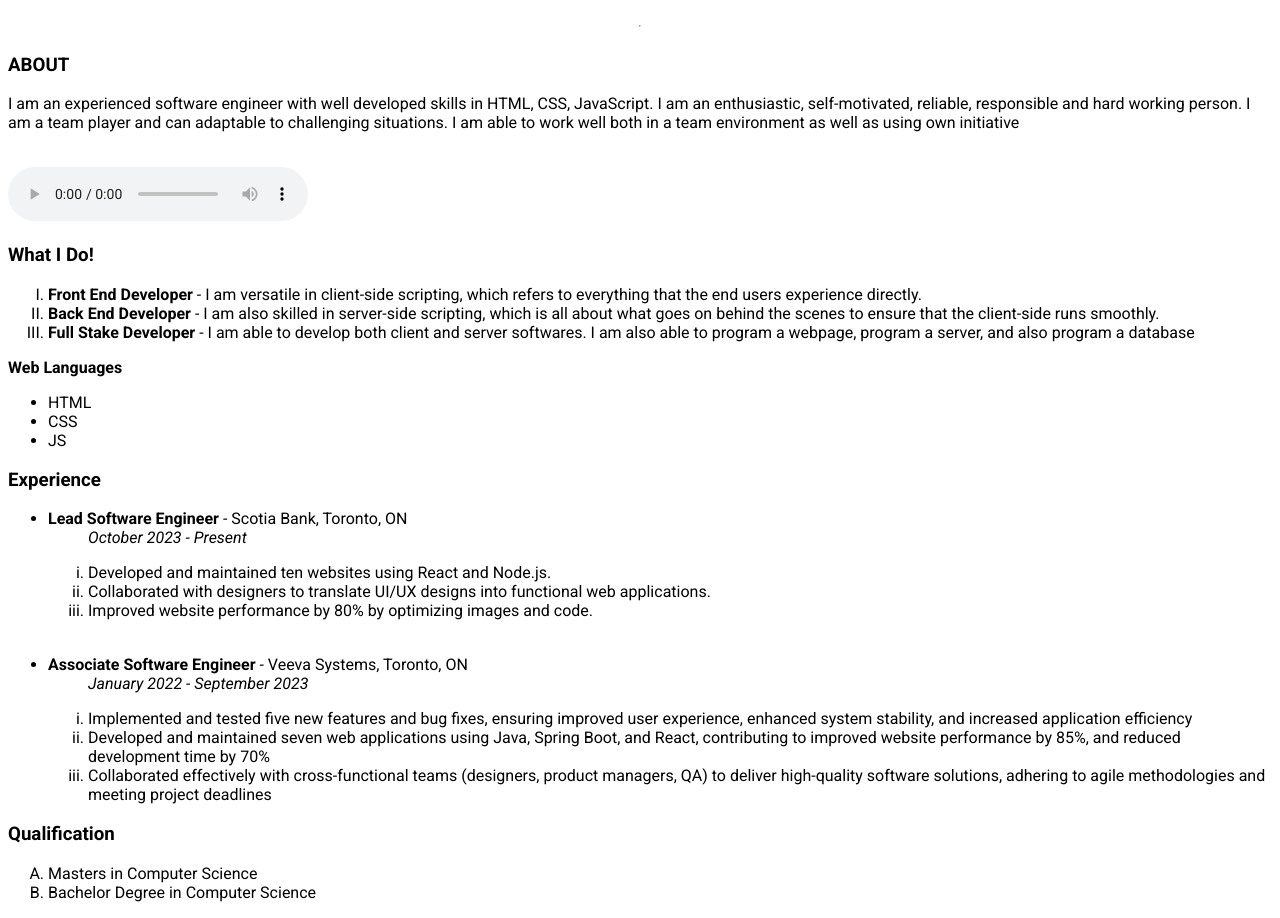
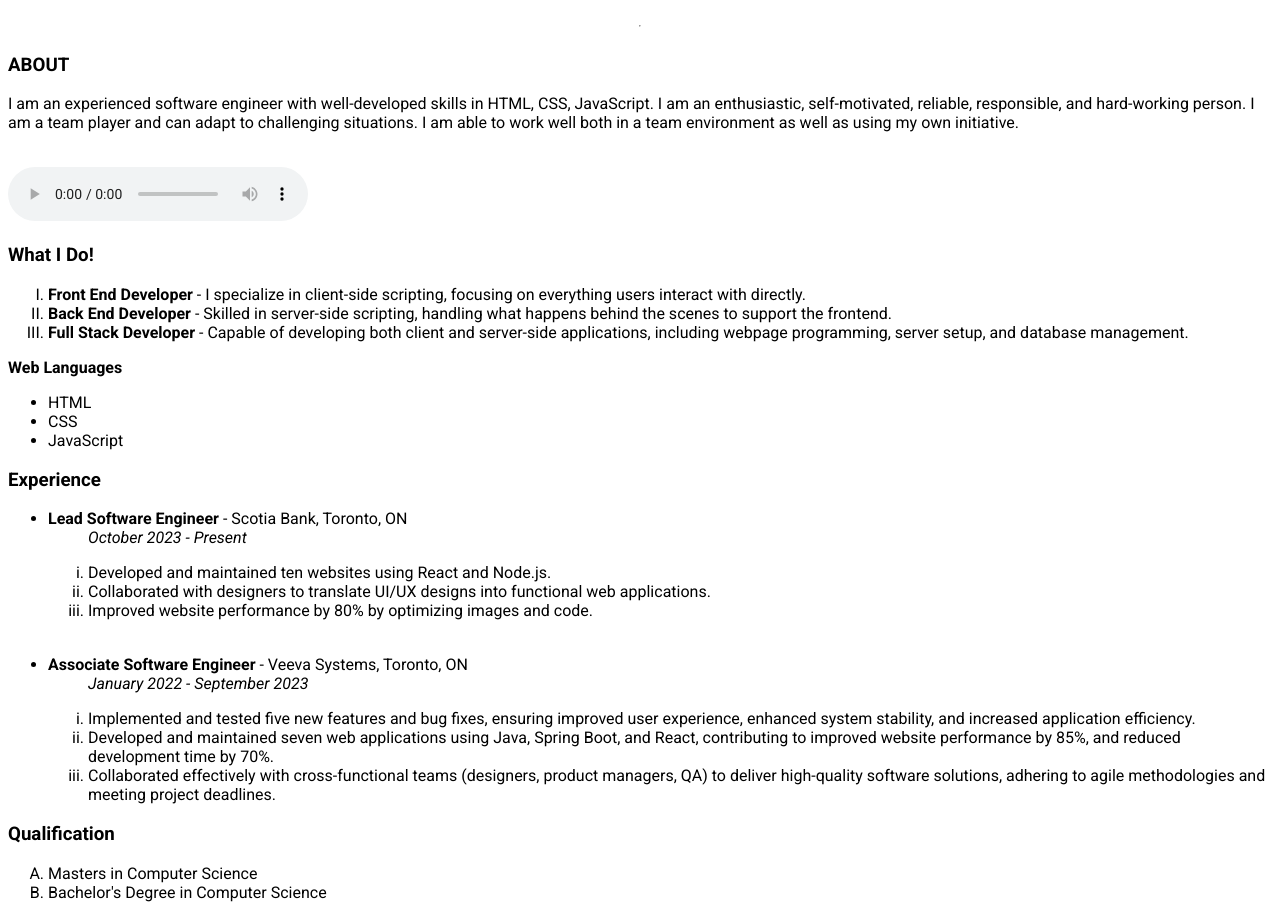
Before and after one commit to The-Somkene/HTML-Project, a plain HTML site: page index.html in a window 1280 px wide. Shown: the part 349-1267 px from the top of the page. Drawn offline with Linux system fonts and the light colour scheme.

Commit message:
Update index.html

```diff
--- a/index.html
+++ b/index.html
@@ -4,13 +4,19 @@
     <meta charset="UTF-8">
     <meta name="viewport" content="width=device-width, initial-scale=1.0">
     <title>HTML Project</title>
+
+    <!-- Linking external CSS file -->
     <link rel="stylesheet" href="./style.css"/>
+
+    <!-- Google Fonts (Roboto) -->
     <link rel="preconnect" href="https://fonts.googleapis.com">
     <link rel="preconnect" href="https://fonts.gstatic.com" crossorigin>
     <link href="https://fonts.googleapis.com/css2?family=Roboto:ital,wght@0,100..900;1,100..900&display=swap" rel="stylesheet">
 </head>
 <body>
+    <!-- Header Section -->
     <header>
+        <!-- Navigation Menu -->
         <nav class="nav">
             <ul type="none" class="nav_link">
                 <li><a href="#home"> HOME </a></li>
@@ -20,51 +26,71 @@
                 <li><a href="#contact"> CONTACT</a></li>
             </ul>
         </nav>
+
+        <!-- Profile Title -->
         <h1>MY PROFILE</h1>
+
+        <!-- Profile Picture -->
         <img src="photo1.jpg" width="10%" height="10%" alt="portfolio picture"/>
+
+        <!-- Name -->
         <h2>NDIFE SOMKENECHUKWU</h2>
         <hr/>
     </header>
+
+    <!-- Main Content -->
     <main>
+        <!-- About Section -->
         <section id="about">
             <h3><a name="about">ABOUT</a></h3>
             <p>
-                I am an experienced software engineer with well developed skills in HTML, CSS, JavaScript. I am an enthusiastic, self-motivated, reliable, responsible and hard working person. I am a team player and can adaptable to challenging situations. I am able to work well both in a team environment as well as using own initiative
+                I am an experienced software engineer with well-developed skills in HTML, CSS, JavaScript.
+                I am an enthusiastic, self-motivated, reliable, responsible, and hard-working person.
+                I am a team player and can adapt to challenging situations.
+                I am able to work well both in a team environment as well as using my own initiative.
             </p>
             <br/>
+
+            <!-- Audio Element -->
             <audio controls>
                 <source src="Welcome.mp3" type="audio/mpeg">
             </audio>
         </section>
 
+        <!-- Work Section -->
         <section id="work">
             <h3><a name="work">What I Do!</a></h3>
+
+            <!-- List of roles -->
             <ol type="I">
                 <li>
                     <b>Front End Developer</b>
-                    - I am versatile in client-side scripting, which refers to everything that the end users experience directly.
+                    - I specialize in client-side scripting, focusing on everything users interact with directly.
                 </li>
                 <li>
                     <b>Back End Developer</b>
-                    - I am also skilled in server-side scripting, which is all about what goes on behind the scenes to ensure that the client-side runs smoothly.
+                    - Skilled in server-side scripting, handling what happens behind the scenes to support the frontend.
                 </li>
                 <li>
-                    <b>Full Stake Developer</b>
-                    - I am able to develop both client and server softwares. I am also able to program a webpage, program a server, and also program a database
+                    <b>Full Stack Developer</b>
+                    - Capable of developing both client and server-side applications, including webpage programming, server setup, and database management.
                 </li>
             </ol>
+
+            <!-- Web Development Languages -->
             <b>Web Languages</b>
             <ul>
                 <li>HTML</li>
                 <li>CSS</li>
-	                <li>JS</li>
+                <li>JavaScript</li>
             </ul>
-
         </section>
 
+        <!-- Resume Section -->
         <section id="resume">
             <h3><a name="resume">Experience</a></h3>
             <ul>
+                <!-- Lead Software Engineer -->
                 <li>
                     <dl>
                         <dt><b>Lead Software Engineer</b> - Scotia Bank, Toronto, ON</dt>
@@ -77,6 +103,8 @@
                     <li>Improved website performance by 80% by optimizing images and code.</li>
                 </ol>
                 <br/>
+
+                <!-- Associate Software Engineer -->
                 <li>
                     <dl>
                         <dt><b>Associate Software Engineer</b> - Veeva Systems, Toronto, ON</dt>
@@ -84,40 +112,56 @@
                     </dl>
                 </li>
                 <ol type="i">
-                    <li>Implemented and tested five new features and bug fixes, ensuring improved user experience, enhanced system stability, and increased application efficiency</li>
-                    <li>Developed and maintained seven web applications using Java, Spring Boot, and React, contributing to improved website performance by 85%, and reduced development time by 70%</li>
-                    <li>Collaborated effectively with cross-functional teams (designers, product managers, QA) to deliver high-quality software solutions, adhering to agile methodologies and meeting project deadlines</li>
+                    <li>Implemented and tested five new features and bug fixes, ensuring improved user experience, enhanced system stability, and increased application efficiency.</li>
+                    <li>Developed and maintained seven web applications using Java, Spring Boot, and React, contributing to improved website performance by 85%, and reduced development time by 70%.</li>
+                    <li>Collaborated effectively with cross-functional teams (designers, product managers, QA) to deliver high-quality software solutions, adhering to agile methodologies and meeting project deadlines.</li>
                 </ol>
             </ul>
+
+            <!-- Qualification Section -->
             <h3>Qualification</h3>
             <ol type="A">
                 <li>Masters in Computer Science</li>
-                <li>Bachelor Degree in Computer Science</li>
+                <li>Bachelor's Degree in Computer Science</li>
             </ol>
         </section>
 
+        <!-- Contact Section -->
         <section id="contact">
             <h3><a name="contact">Contact Me</a></h3>
             Lets collaborate, call +234 8141220499
+
+            <!-- Contact Form -->
             <p><b>Send me a message</b></p>
             <form>
+                <!-- Name Input -->
                 <label>Name:</label>
                 <input type="text" name="full name" placeholder="Type your name here" required/>
+
+                <!-- Phone Number Input -->
                 <label>Phone Number:</label>
                 <input type="number" name="phone number" value=""/>
+
+                <!-- Email Input -->
                 <label>Email:</label>
                 <input type="email" name="email" placeholder="abcd@gmail.com" required/>
                 <br/>
                 <br/>
+
+                <!-- Message Text Area -->
                 <textarea name="message" cols="30" rows="5">Write your message</textarea>
                 <br/>
+
+                <!-- Submit Button -->
                 <button type="submit">Submit</button>
             </form>
         </section>
     </main>
+
+    <!-- Footer Section -->
     <footer>
         <address align="center">
-            copyright &copy; 2024 Ndife Somkenechukwu Portfolio. All rights reserved
+            &copy; 2024 Ndife Somkenechukwu Portfolio. All rights reserved.
         </address>
     </footer>
 </body>
```
Lines whose indentation alone changed are shown as unchanged.
